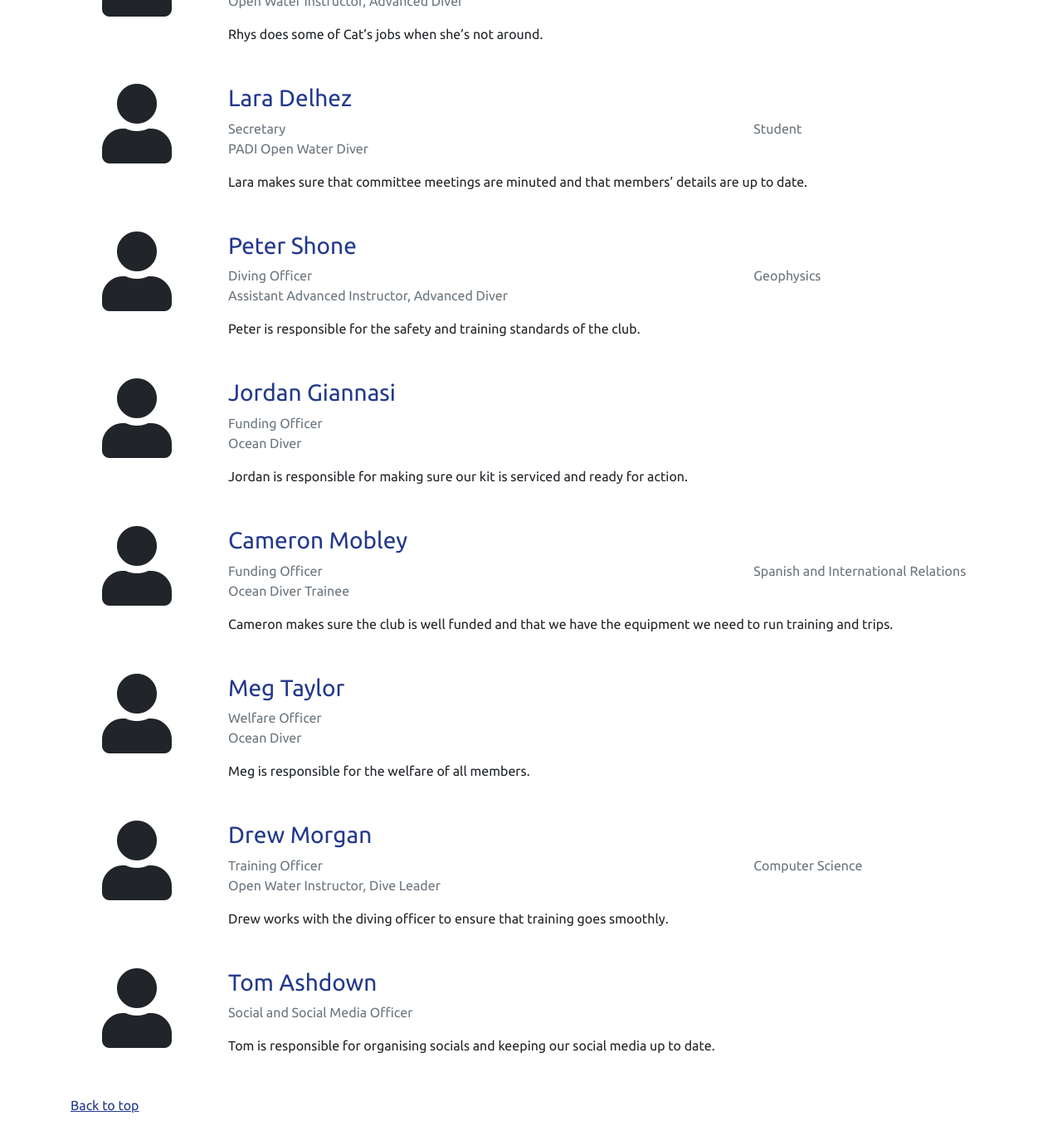
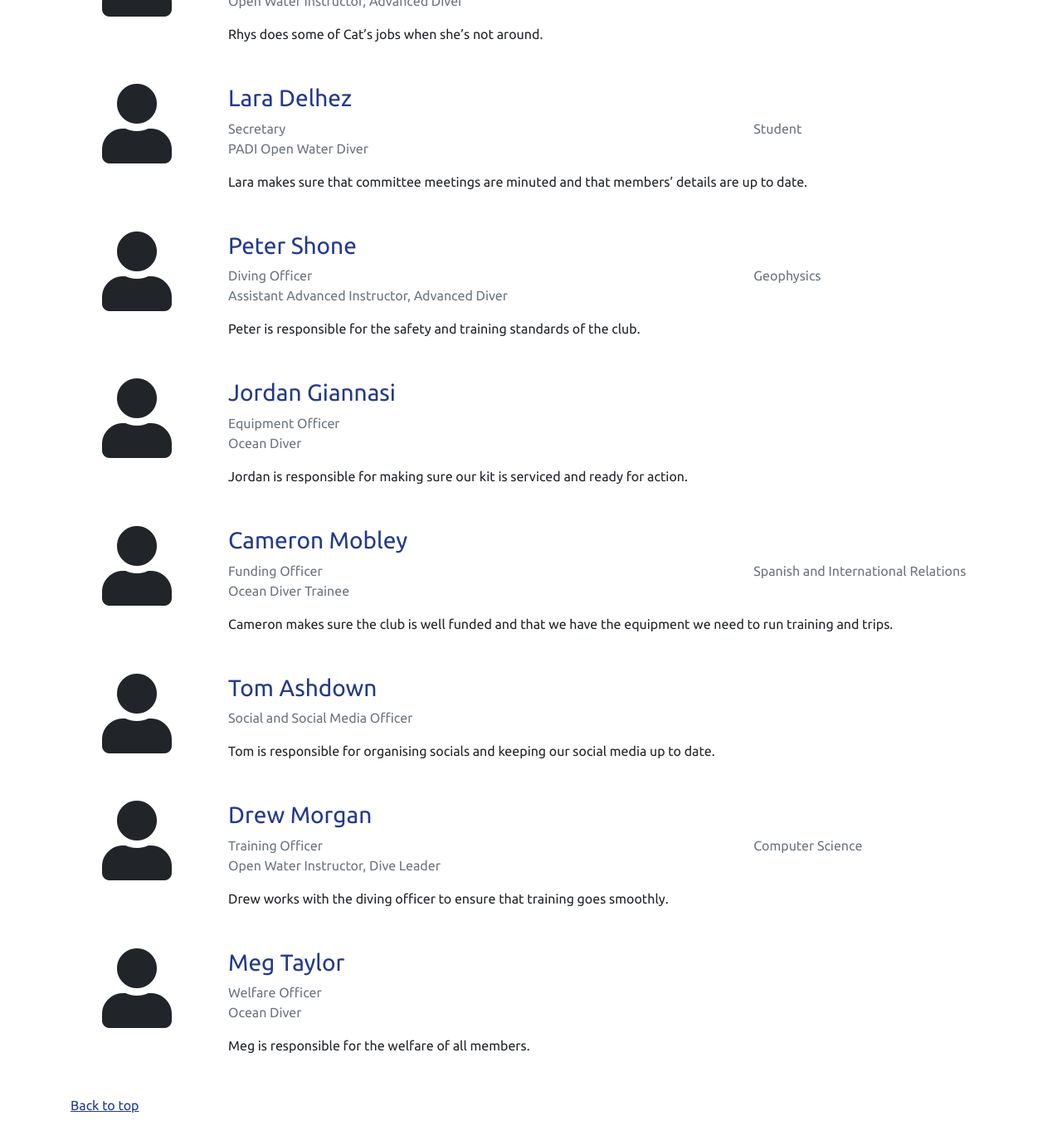
Before and after one commit to manunisac/manunisac.github.io, a Jekyll site: the page built from aboutus.html, in a window 1280 px wide and 1400 px high, scrolled down 524 px. Shown: the top 1380 px of the window at 83% size. Built offline with Jekyll 4.4.1, drawn with Linux system fonts in a browser that asks for light colours; nearby versions of some CDN libraries.

Commit message:
Re-ordered team members by role

```diff
--- a/_data/team.yml
+++ b/_data/team.yml
@@ -33,7 +33,7 @@ team:
 
   - name: "Jordan Giannasi"
     icon: "fa-user"
-    role: "Funding Officer"
+    role: "Equipment Officer"
     qualifications: "Ocean Diver"
     course: ""
     description: |
@@ -47,13 +47,12 @@ team:
     description: |
       Cameron makes sure the club is well funded and that we have the equipment we need to run training and trips.
 
-  - name: "Meg Taylor"
+  - name: "Tom Ashdown"
     icon: "fa-user"
-    role: "Welfare Officer"
+    role: "Social and Social Media Officer"
     qualifications: "Ocean Diver"
-    course: ""
     description: |
-      Meg is responsible for the welfare of all members.
+      Tom is responsible for organising socials and keeping our social media up to date.
 
   - name: "Drew Morgan"
     icon: "fa-user"
@@ -63,9 +62,10 @@ team:
     description: |
       Drew works with the diving officer to ensure that training goes smoothly.
 
-  - name: "Tom Ashdown"
+  - name: "Meg Taylor"
     icon: "fa-user"
-    role: "Social and Social Media Officer"
+    role: "Welfare Officer"
     qualifications: "Ocean Diver"
+    course: ""
     description: |
-      Tom is responsible for organising socials and keeping our social media up to date.
+      Meg is responsible for the welfare of all members.
```
